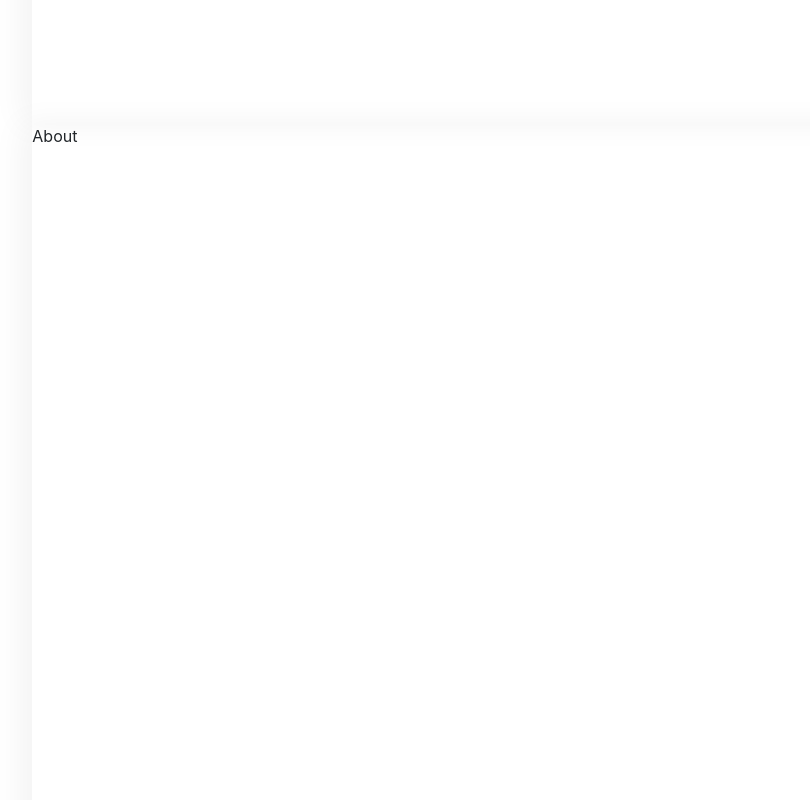
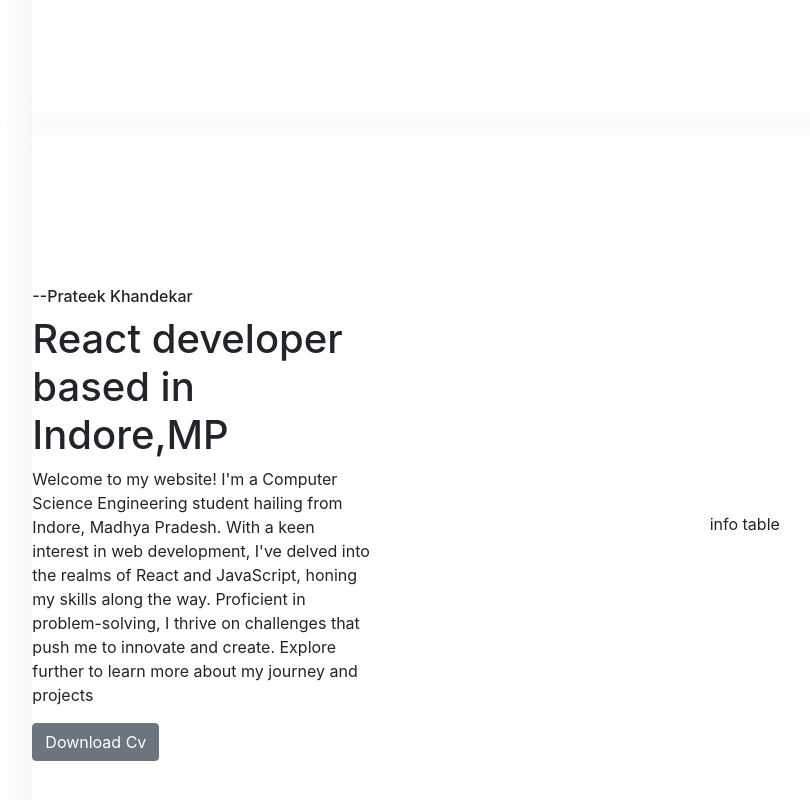
Before and after one commit to KhandekarPrateek/portfolio-website, a React (Create React App) app: page / in a window 1280 px wide. Shown: the part 676-1476 px from the top of the page, without its empty margins (185-995 px from the left). Built offline with nearby package versions, Linux system fonts and the light colour scheme.

Commit message:
CV download button is implemented

```diff
--- a/src/pages/About/index.js
+++ b/src/pages/About/index.js
@@ -1,9 +1,51 @@
 import React from "react";
+import { Button, Col, Row } from "reactstrap";
+const PDF_FILE_URL = `${window.location.origin}/portfolio.pdf`;
 
 const About = () => {
+  const handleDownloadCv = (url) => {
+    const aTag = document.createElement("a");
+    aTag.href = url;
+    aTag.setAttribute("download", "PORTFOLIO.pdf");
+    document.body.appendChild(aTag);
+    aTag.click();
+    aTag.remove();
+  };
   return (
     <div className="about-container " id="About">
-      About
+      <Row className="h-100 ">
+        <Col
+          sm={4}
+          className="d-flex justify-content-center align-items-center"
+        >
+          <div>
+            <h6 className="about-text">--Prateek Khandekar</h6>
+            <h1>React developer based in Indore,MP</h1>
+            <p className="about-text">
+              Welcome to my website! I'm a Computer Science Engineering student
+              hailing from Indore, Madhya Pradesh. With a keen interest in web
+              development, I've delved into the realms of React and JavaScript,
+              honing my skills along the way. Proficient in problem-solving, I
+              thrive on challenges that push me to innovate and create. Explore
+              further to learn more about my journey and projects
+            </p>
+            <Button
+              onClick={() => {
+                handleDownloadCv(PDF_FILE_URL);
+              }}
+            >
+              Download Cv
+            </Button>
+          </div>
+        </Col>
+
+        <Col
+          sm={8}
+          className="d-flex justify-content-center align-items-center"
+        >
+          <div>info table</div>
+        </Col>
+      </Row>
     </div>
   );
 };
```
Also changed, not shown: 1 other file (tests, documents, lock files or other folders).
